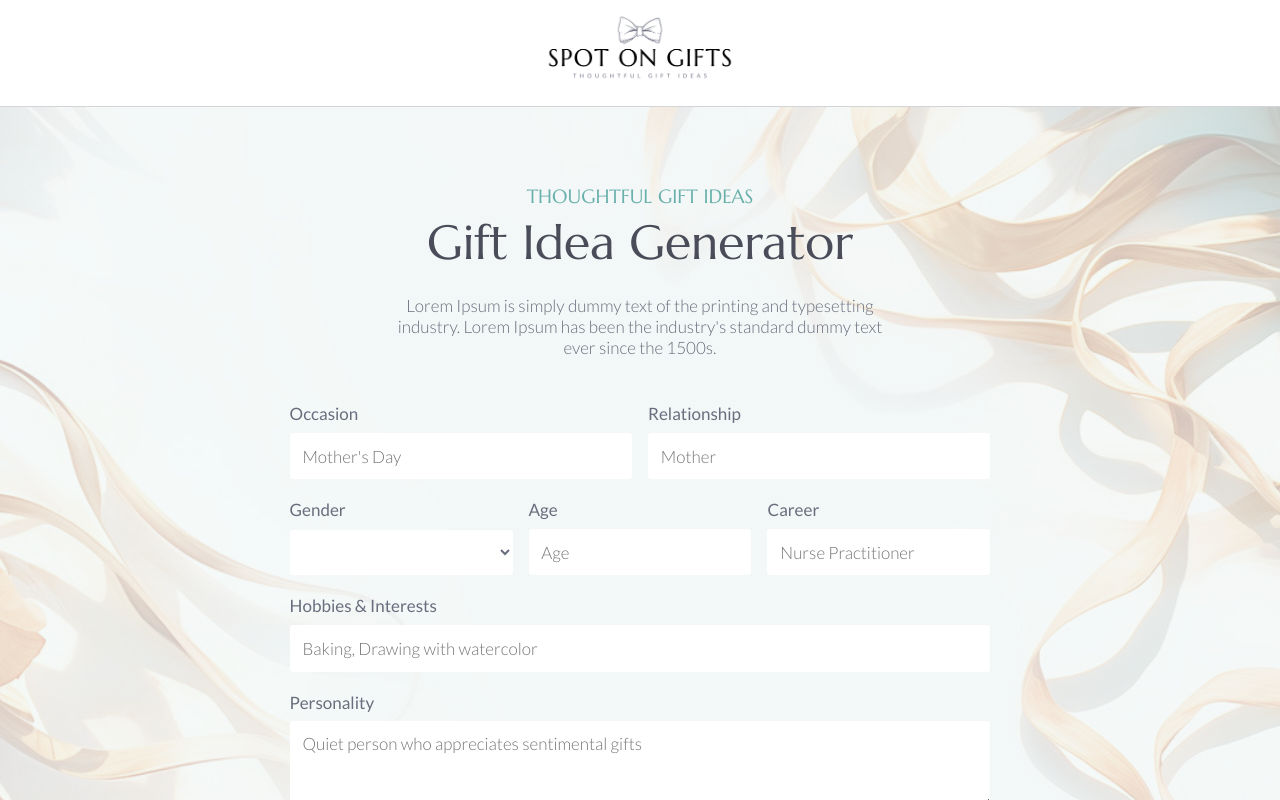
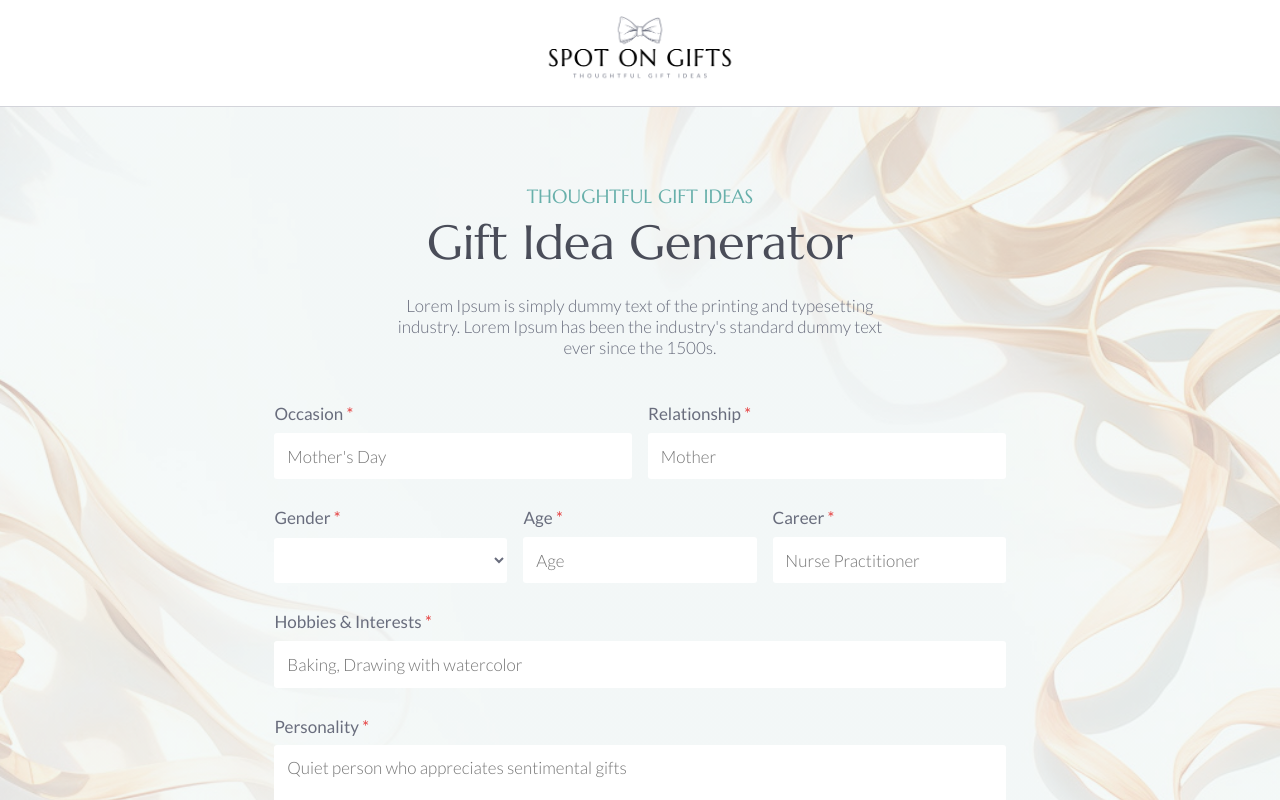
Before and after one commit to AngelinaGerdzhikov/spoton-gifts, an Angular app: page / in a window 1280 px wide. Shown: the top 800 px of the page. Built offline with nearby package versions, Linux system fonts and the light colour scheme.

Commit message:
Added preliminary validation to all form fields

```diff
--- a/src/app/gift-idea-generator/presentation/gift-idea-form/gift-idea-form/gift-idea-form.component.html
+++ b/src/app/gift-idea-generator/presentation/gift-idea-form/gift-idea-form/gift-idea-form.component.html
@@ -1,39 +1,154 @@
 <form #giftIdeaForm="ngForm" (ngSubmit)="onSubmit(giftIdeaForm)">
     <div class="row">
         <div class="form-field">
-            <label for="occasion">Occasion</label>
-            <input class="form-control" required id="occasion" name="occasion" [(ngModel)]="model.occasion" type="text" placeholder="Mother's Day"/>
+            <label for="occasion">
+                Occasion
+                <span class="asterix">*</span>
+            </label>
+            <input
+                class="form-control"
+                required
+                id="occasion"
+                name="occasion"
+                #occasion="ngModel"
+                [(ngModel)]="model.occasion"
+                type="text"
+                placeholder="Mother's Day"/>
+            <sg-form-control-error
+                [model]="occasion"
+                [dirty]="!!occasion.dirty"
+                [touched]="!!occasion.touched"/>
         </div>
         <div class="form-field">
-            <label for="relationship">Relationship</label>
-            <input class="form-control" required id="relationship" name="relationship" [(ngModel)]="model.relationship" type="text" placeholder="Mother"/>
+            <label for="relationship">
+                Relationship
+                <span class="asterix">*</span>
+            </label>
+            <input
+                class="form-control"
+                required
+                id="relationship"
+                name="relationship"
+                #relationship="ngModel"
+                [(ngModel)]="model.relationship"
+                type="text"
+                placeholder="Mother"/>
+            <sg-form-control-error
+                [model]="relationship"
+                [dirty]="!!relationship.dirty"
+                [touched]="!!relationship.touched"/>
         </div>
     </div>
     <div class="row">
         <div class="form-field">
-            <label for="gender">Gender</label>
-            <select class="form-control" required id="gender" name="gender" [(ngModel)]="model.gender" placeholder="What is their gender">
+            <label for="gender">
+                Gender
+                <span class="asterix">*</span>
+            </label>
+            <select
+                class="form-control"
+                required
+                id="gender"
+                name="gender"
+                #gender="ngModel"
+                [(ngModel)]="model.gender"
+                placeholder="What is their gender"
+            >
                 @for(gender of genderOptions; track gender.id) {
                     <option [value]="gender.id">{{gender.label}}</option>
                 }
             </select>
+            <sg-form-control-error
+                [model]="gender"
+                [dirty]="!!gender.dirty"
+                [touched]="!!gender.touched"/>
         </div>
         <div class="form-field">
-            <label for="age">Age</label>
-            <input class="form-control" required id="age" name="age" [(ngModel)]="model.age" label="Age" type="number" placeholder="Age"/>
+            <label for="age">
+                Age
+                <span class="asterix">*</span>
+            </label>
+            <input
+                class="form-control"
+                required
+                id="age"
+                name="age"
+                #age="ngModel"
+                [(ngModel)]="model.age"
+                label="Age"
+                type="number"
+                placeholder="Age"/>
+            <sg-form-control-error
+                [model]="age"
+                [dirty]="!!age.dirty"
+                [touched]="!!age.touched"/>
         </div>
         <div class="form-field">
-            <label for="career">Career</label>
-            <input class="form-control" required id="career" name="career" [(ngModel)]="model.career" label="Career" type="text" placeholder="Nurse Practitioner"/>
+            <label for="career">
+                Career
+                <span class="asterix">*</span>
+            </label>
+            <input
+                class="form-control"
+                required
+                id="career"
+                name="career"
+                #career="ngModel"
+                [(ngModel)]="model.career"
+                label="Career"
+                type="text"
+                placeholder="Nurse Practitioner"/>
+            <sg-form-control-error
+                [model]="career"
+                [dirty]="!!career.dirty"
+                [touched]="!!career.touched"/>
         </div>
     </div>
     <div class="form-field">
-        <label for="hobby">Hobbies & Interests</label>
-        <input class="form-control" required id="hobby" name="hobby" [(ngModel)]="model.hobby" type="text" placeholder="Baking, Drawing with watercolor"/>
+        <label for="hobby">
+            Hobbies & Interests
+            <span class="asterix">*</span>
+        </label>
+        <input
+            class="form-control"
+            required
+            id="hobby"
+            name="hobby"
+            #hobby="ngModel"
+            [(ngModel)]="model.hobby"
+            type="text"
+            placeholder="Baking, Drawing with watercolor"/>
+        <sg-form-control-error
+                [model]="hobby"
+                [dirty]="!!hobby.dirty"
+                [touched]="!!hobby.touched"/>
     </div>
     <div class="form-field">
-        <label for="personality">Personality</label>
-        <textarea class="form-control" required id="personality" name="personality" [(ngModel)]="model.personality" placeholder="Quiet person who appreciates sentimental gifts" rows="3"></textarea>
+        <label for="personality">
+            Personality
+            <span class="asterix">*</span>
+        </label>
+        <textarea
+            class="form-control"
+            required
+            id="personality"
+            name="personality"
+            #personality="ngModel"
+            [(ngModel)]="model.personality"
+            placeholder="Quiet person who appreciates sentimental gifts"
+            rows="3"></textarea>
+        <sg-form-control-error
+                [model]="personality"
+                [dirty]="!!personality.dirty"
+                [touched]="!!personality.touched"/>
     </div>
-    <button sgCta [position]="'center'" type="submit" [width]="'full'" [disabled]="!giftIdeaForm?.form?.valid || loading()" >{{submitBtnText()}}</button>
+    <button
+        sgCta
+        [position]="'center'"
+        type="submit"
+        [width]="'full'"
+        [disabled]="!giftIdeaForm?.form?.valid || loading()"
+    >
+        {{submitBtnText()}}
+    </button>
 </form>
--- a/src/app/gift-idea-generator/presentation/gift-idea-form/gift-idea-form/gift-idea-form.component.scss
+++ b/src/app/gift-idea-generator/presentation/gift-idea-form/gift-idea-form/gift-idea-form.component.scss
@@ -17,7 +17,7 @@
 
 .form-field {
     box-sizing: border-box;
-    margin-bottom: 1rem;
+    margin-bottom: 1.5rem;
     flex-wrap: wrap;
     justify-content: flex-start;
     text-align: left;
--- a/src/app/gift-idea-generator/presentation/gift-idea-form/gift-idea-form/gift-idea-form.component.ts
+++ b/src/app/gift-idea-generator/presentation/gift-idea-form/gift-idea-form/gift-idea-form.component.ts
@@ -1,6 +1,7 @@
 import { Component, computed, input, output } from '@angular/core';
 import { FormsModule, NgForm } from '@angular/forms';
 import { ButtonComponent } from '@ui/components/button/button.component';
+import { FormControlErrorComponent } from '@ui/components/form-control-error/form-control-error/form-control-error.component';
 import { GiftIdeaInput } from '../../../core/models/gift-idea-input';
 
 @Component({
@@ -8,7 +9,8 @@ import { GiftIdeaInput } from '../../../core/models/gift-idea-input';
   standalone: true,
   imports: [
     FormsModule,
-    ButtonComponent
+    ButtonComponent,
+    FormControlErrorComponent
   ],
   templateUrl: './gift-idea-form.component.html',
   styleUrl: './gift-idea-form.component.scss'
--- a/src/app/ui/components/button/button.component.scss
+++ b/src/app/ui/components/button/button.component.scss
@@ -1,7 +1,7 @@
 @use 'vars';
 
 :host {
-    margin: 1.5rem 0 1.5rem auto;
+    margin: 2rem 0 1.5rem auto;
     padding: 0.5rem 1rem;
     line-height: 1.8;
     cursor: pointer;
--- /dev/null
+++ b/src/app/ui/components/form-control-error/form-control-error/form-control-error.component.html
@@ -0,0 +1,3 @@
+@if (displayError()) {
+  <p *ngIf="hasRequiredError()" class="error">* {{model().name | titlecase }} is required.</p>
+}
--- /dev/null
+++ b/src/app/ui/components/form-control-error/form-control-error/form-control-error.component.scss
@@ -0,0 +1,14 @@
+@use 'vars';
+
+:host {
+  position: relative;
+  width: 100%;
+}
+.error {
+  position: absolute;
+  top: -10px;
+  left: 0;
+  font-size: 0.8rem;
+  font-style: italic;
+  color: vars.$error-color;
+}
--- /dev/null
+++ b/src/app/ui/components/form-control-error/form-control-error/form-control-error.component.ts
@@ -0,0 +1,25 @@
+import { NgIf, TitleCasePipe } from '@angular/common';
+import { Component, computed, input } from '@angular/core';
+import { NgModel } from '@angular/forms';
+
+@Component({
+  selector: 'sg-form-control-error',
+  standalone: true,
+  imports: [NgIf, TitleCasePipe],
+  templateUrl: './form-control-error.component.html',
+  styleUrl: './form-control-error.component.scss',
+  // changeDetection: ChangeDetectionStrategy.OnPush
+})
+export class FormControlErrorComponent {
+  model = input.required<NgModel>();
+  dirty = input.required<boolean>();
+  touched = input.required<boolean>();
+
+  displayError = computed(() => {
+    return (this.dirty() || this.touched()) && this.model().invalid;
+  });
+
+  hasRequiredError = computed(() => this.model().hasError('required'));
+
+
+}
```
